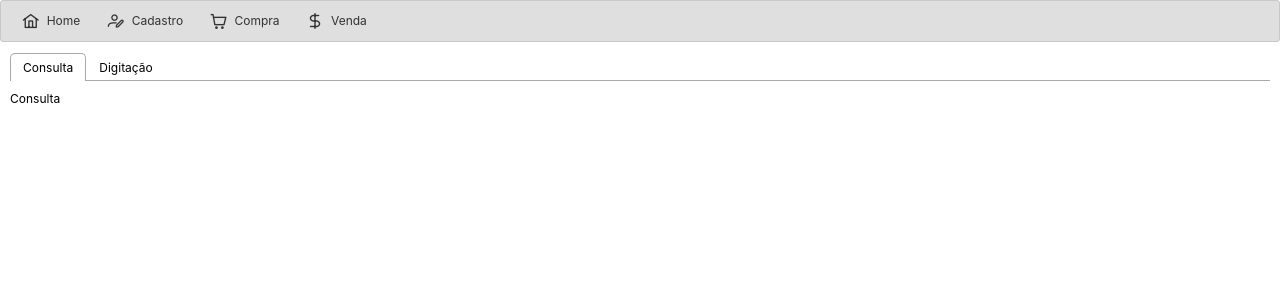
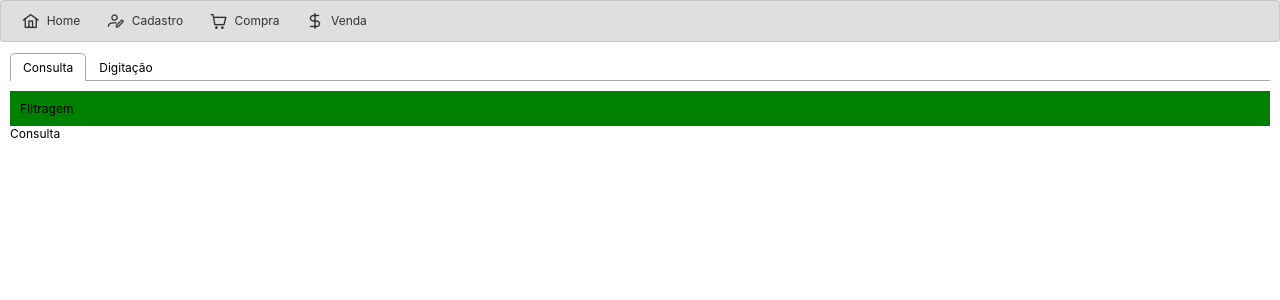
Before and after one commit to hugosilvasbo/js-system, a React (Create React App) app: page /cadastro/pessoa in a window 1280 px wide. Shown: the top 300 px of the page. Built offline with nearby package versions, Linux system fonts and the light colour scheme.

Commit message:
Pessoa style

```diff
--- a/package.json
+++ b/package.json
@@ -11,6 +11,7 @@
     "@types/node": "^16.11.56",
     "@types/react": "^18.0.17",
     "@types/react-dom": "^18.0.6",
+    "axios": "^0.27.2",
     "classnames": "^2.3.1",
     "primeicons": "^5.0.0",
     "primereact": "^8.4.0",
--- a/src/pages/cadastro/Pessoa.tsx
+++ b/src/pages/cadastro/Pessoa.tsx
@@ -2,6 +2,7 @@ import _ from 'lodash';
 import React from 'react';
 import { Tab, TabList, TabPanel, Tabs } from 'react-tabs';
 import 'react-tabs/style/react-tabs.css';
+import '../../style/pessoa.scss'
 
 export default class Pessoa extends React.Component {
     render() {
@@ -27,6 +28,9 @@ export default class Pessoa extends React.Component {
 const TabConsulta = () => {
     return (
         <>
+            <div id="filtro">
+                FIltragem
+            </div>
             Consulta
         </>
     )
--- /dev/null
+++ b/src/style/pessoa.scss
@@ -0,0 +1,4 @@
+#filtro {
+    background-color: green;
+    padding: 10px;
+}
```
Also changed, not shown: 1 other file (tests, documents, lock files or other folders).
